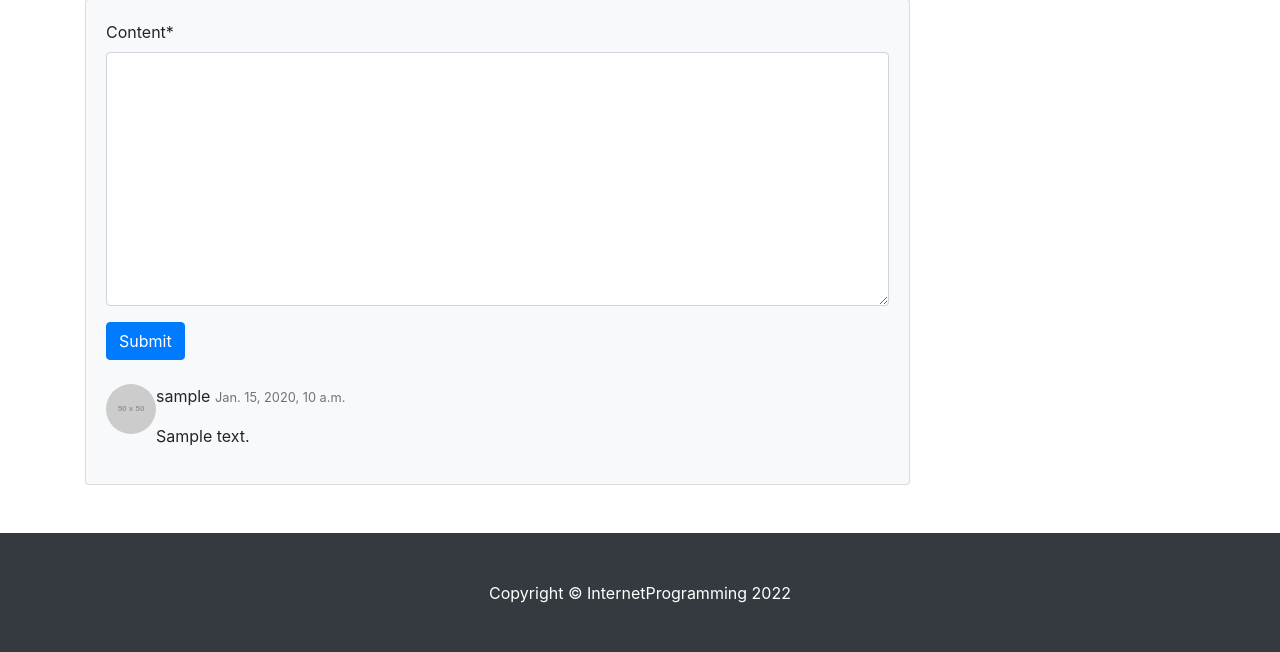
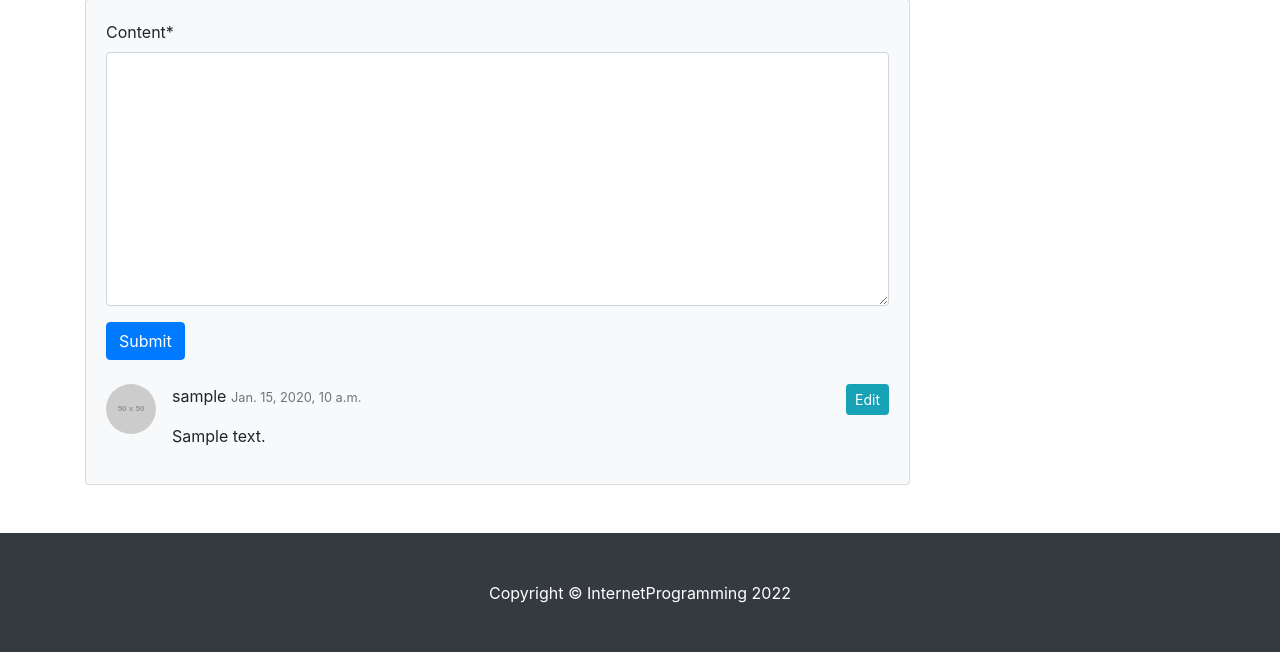
Before and after one commit to yuchaemin2/Django22-02, a Django app: page /blog/1/ in a window 1280 px wide. Shown: the part 727-1379 px from the top of the page. Run offline with Django 4.2, Linux system fonts and the light colour scheme; the first user in the database is signed in; tables that the repository leaves empty hold one stand-in row (Sample ...); some libraries are stand-ins or nearby versions.

Commit message:
댓글 수정 기능 구현하기

```diff
--- a/blog/templates/blog/post_detail.html
+++ b/blog/templates/blog/post_detail.html
@@ -93,14 +93,25 @@
                                 {% if post.comment_set.exists %}
                                 {% for comment in post.comment_set.iterator %}
                                 <!-- Single comment-->
-                                <div class="d-flex" id="comment-{{comment.pk}}">
-                                    <div class="flex-shrink-0"><img class="rounded-circle" src="https://dummyimage.com/50x50/ced4da/6c757d.jpg" alt="..." /></div>
-                                    <div class="ms-3">
+                                <div class="media d-flex" id="comment-{{comment.pk}}">
+                                    <img class="mr-3 rounded-circle" src="https://dummyimage.com/50x50/ced4da/6c757d.jpg" alt="..." />
+                                    <div class="media-body ms-3">
+                                        {% if user.is_authenticated and comment.author == user %}
+                                            <a role="button" class="btn btn-sm btn-info float-right"
+                                               href="/blog/update_comment/{{comment.pk}}/">
+                                                Edit
+                                            </a>
+                                        {% endif %}
                                         <div class="fw-bold">
                                             {{comment.author.username}}
                                             <small class="text-muted">{{comment.created_at}}</small>
                                         </div>
                                         <p>{{comment.content | linebreaks}}</p>
+                                        {% if comment.created_at != comment.modified_at %}
+                                            <p class="text-muted float-right">
+                                                <small>Updated : {{comment.modified_at}}</small>
+                                            </p>
+                                        {% endif %}
                                     </div>
                                 </div>
                                 {% endfor %}
--- a/blog/urls.py
+++ b/blog/urls.py
@@ -5,6 +5,7 @@ urlpatterns = [ #IP 주소/blog
     path('', views.PostList.as_view()),
     path('<int:pk>/', views.PostDetail.as_view()),
     path('<int:pk>/new_comment/', views.new_comment),
+    path('update_comment/<int:pk>/', views.CommentUpdate.as_view()),
     path('create_post/', views.PostCreate.as_view()),
     path('update_post/<int:pk>/', views.PostUpdate.as_view()),
     path('category/<str:slug>/', views.Category_page),
--- a/blog/views.py
+++ b/blog/views.py
@@ -1,5 +1,5 @@
 from django.shortcuts import render, redirect
-from .models import Post, Category, Tag
+from .models import Post, Category, Tag, Comment
 from django.views.generic import ListView, DetailView, CreateView, UpdateView
 from django.contrib.auth.mixins import LoginRequiredMixin, UserPassesTestMixin
 from django.core.exceptions import PermissionDenied
@@ -11,7 +11,7 @@ from django.shortcuts import get_object_or_404
 class PostUpdate(LoginRequiredMixin, UpdateView):
     model = Post
     fields = ['title', 'hook_text', 'content', 'head_image', 'file_upload', 'category'] # ,'tags'
-
+    # 템플릿 post_forms
     template_name = 'blog/post_update_form.html'
 
     def dispatch(self, request, *args, **kwargs):
@@ -51,6 +51,7 @@ class PostUpdate(LoginRequiredMixin, UpdateView):
 class PostCreate(LoginRequiredMixin, UserPassesTestMixin, CreateView):
     model = Post
     fields = ['title', 'hook_text', 'content', 'head_image', 'file_upload', 'category'] # ,'tags'
+    # 템플릿 post_forms
 
     def test_func(self):
         return self.request.user.is_superuser or self.request.user.is_staff
@@ -149,6 +150,18 @@ def new_comment(request, pk):
     else:
         return PermissionDenied
 
+class CommentUpdate(LoginRequiredMixin, UpdateView):
+    model = Comment
+    form_class = CommentForm
+    # CreateView, UpdateView, form을 사용하면
+    # 템플릿이 모델명_forms : comment_form
+
+    def dispatch(self, request, *args, **kwargs):
+        if request.user.is_authenticated and request.user == self.get_object().author:
+            return super(CommentUpdate, self).dispatch(request, *args, **kwargs)
+        else:
+            raise PermissionDenied
+
 
 #def index(request):
 #    posts1 = Post.objects.all().order_by('-pk')
```
Also changed, not shown: blog/templates/blog/comment_form.html (added, +17 -0 lines).
